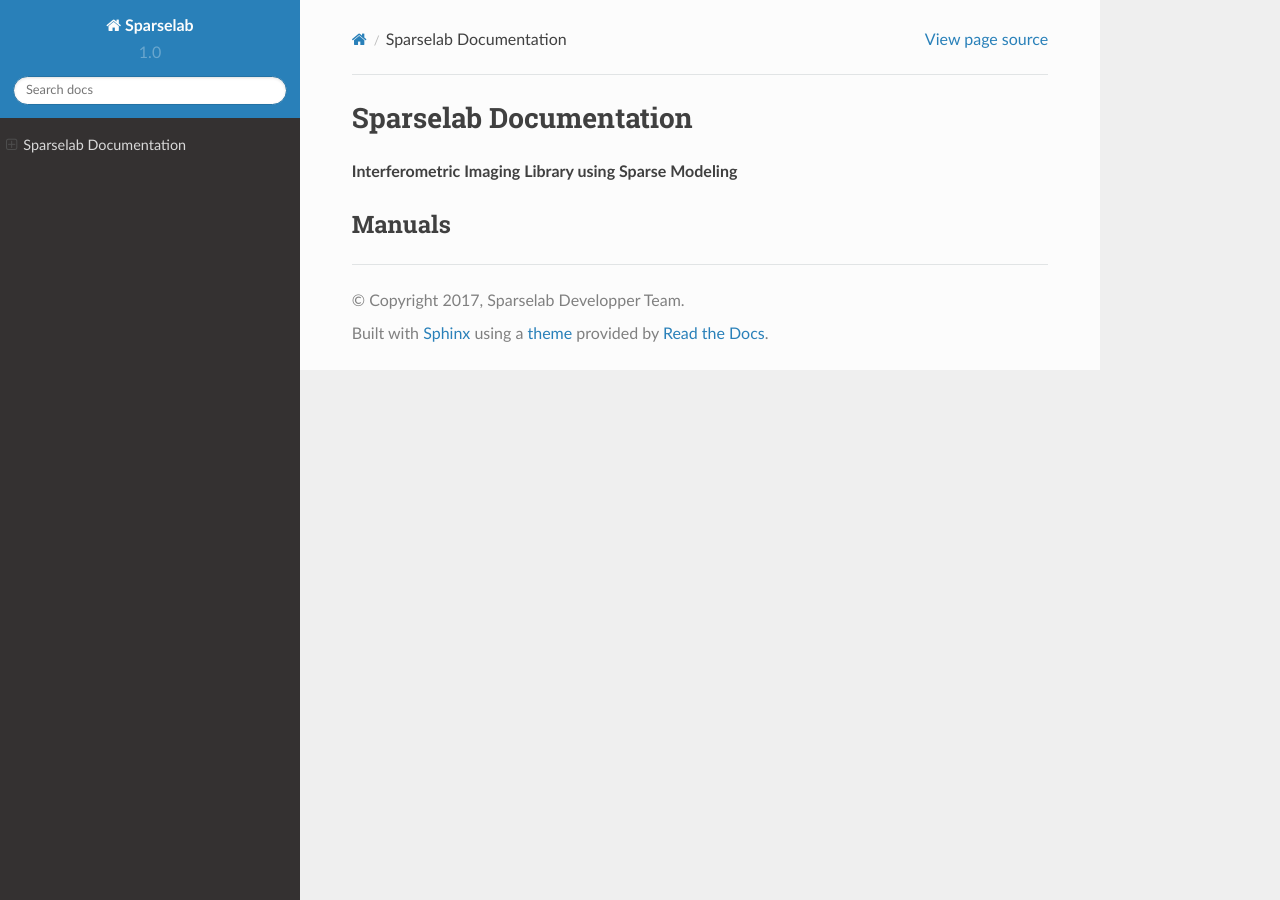
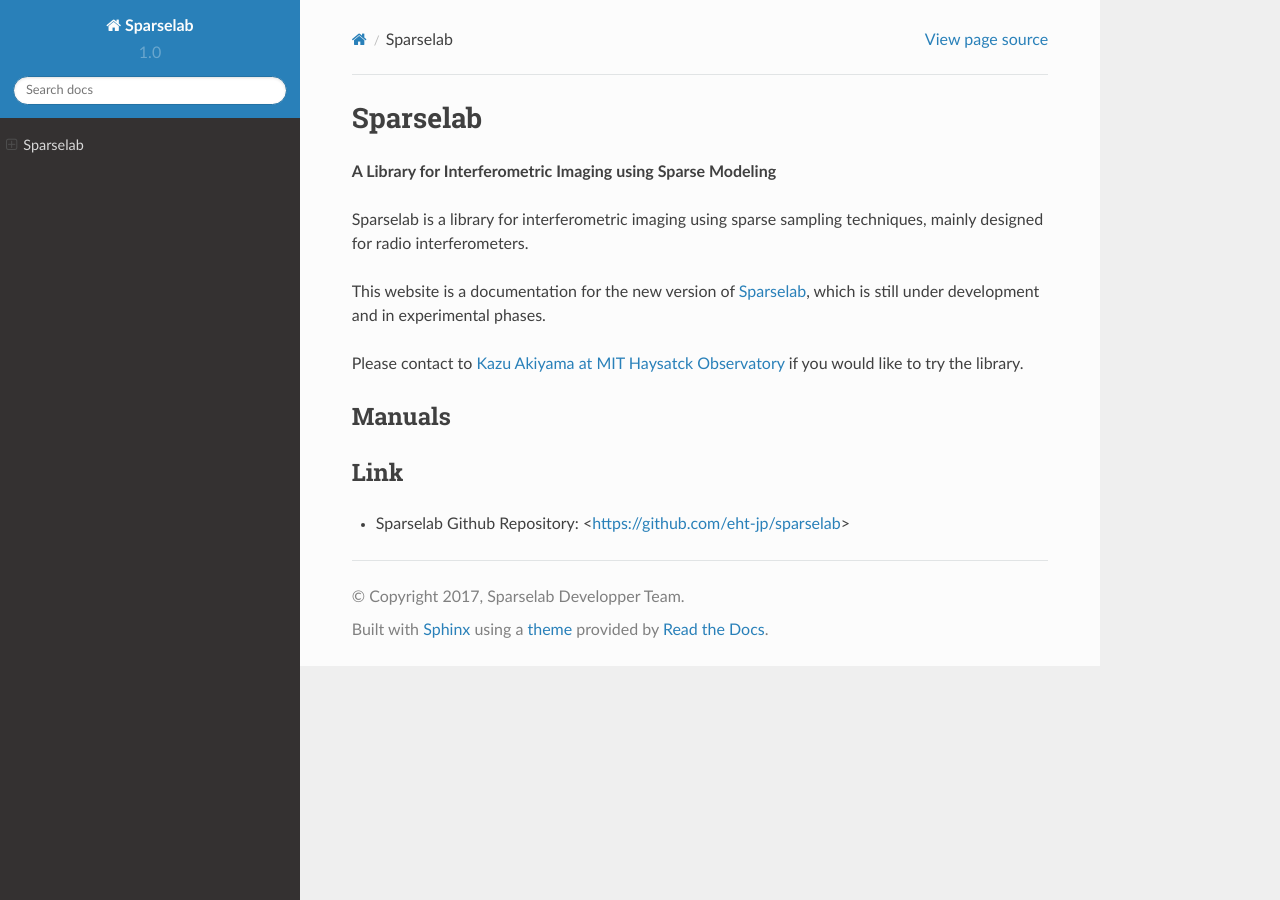
Before and after one commit to gyzhao060/sparselab, a Sphinx documentation site: the page built from docs/index.rst, in a window 1280 px wide. Built offline with Sphinx 7.4.7 and the Read the Docs theme 2.0.0, drawn with Linux system fonts in a browser that asks for light colours; pages that are not in the unit, such as notebooks, are missing from menus.

Commit message:
Update docs/index.rst

```diff
--- a/docs/index.rst
+++ b/docs/index.rst
@@ -1,7 +1,13 @@
-=======================
-Sparselab Documentation
-=======================
-**Interferometric Imaging Library using Sparse Modeling**
+=========
+Sparselab
+=========
+**A Library for Interferometric Imaging using Sparse Modeling**
+
+Sparselab is a library for interferometric imaging using sparse sampling techniques, mainly designed for radio interferometers.
+
+This website is a documentation for the new version of `Sparselab <https://github.com/eht-jp/sparselab>`_, which is still under development and in experimental phases.
+
+Please contact to `Kazu Akiyama at MIT Haysatck Observatory <http://kazuakiyama.github.io/>`_ if you would like to try the library.
 
 Manuals
 =======
@@ -11,3 +17,8 @@
 
   _static/install
   _autodoc/sparselab
+
+Link
+====
+
+- Sparselab Github Repository: <https://github.com/eht-jp/sparselab>
```
